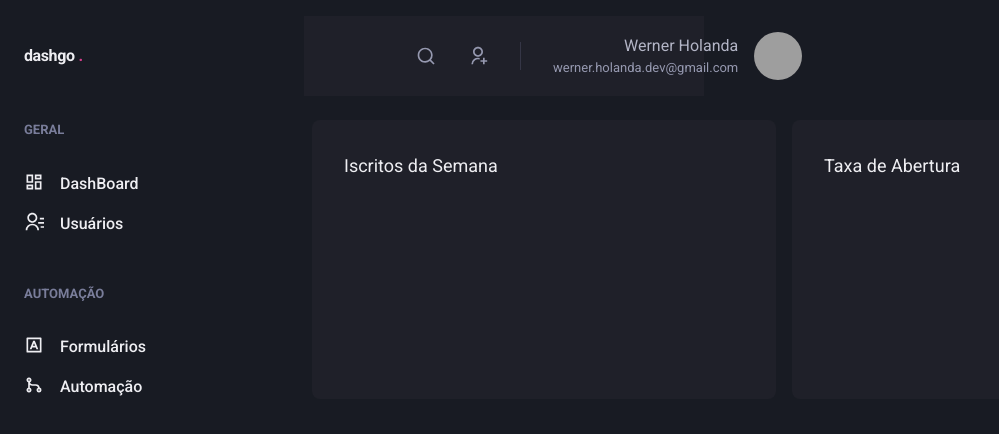
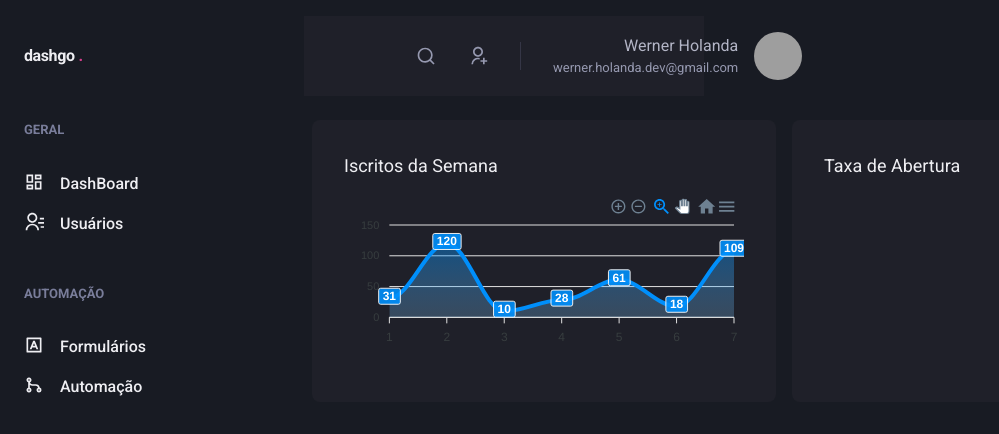
Before and after one commit to WernerHolanda/dasgo2, a Next.js app: page /dashboard in a window 1280 px wide. Shown: the top 434 px of the page, without its empty margins (0-999 px from the left). Built offline with nearby package versions, Linux system fonts and the light colour scheme; grey boxes are pictures that could not be loaded.

Commit message:
fixed bug

```diff
--- a/package.json
+++ b/package.json
@@ -16,9 +16,11 @@
     "@types/node": "20.4.6",
     "@types/react": "18.2.18",
     "@types/react-dom": "18.2.7",
+    "apexcharts": "^3.41.1",
     "framer-motion": "^10.15.0",
     "next": "13.4.12",
     "react": "18.2.0",
+    "react-apexcharts": "^1.4.1",
     "react-dom": "18.2.0",
     "react-icons": "^4.10.1",
     "typescript": "5.1.6"
--- a/src/pages/dashboard.tsx
+++ b/src/pages/dashboard.tsx
@@ -4,6 +4,12 @@ import React from "react";
 import { Sidebar } from "@/components/Sidebar";
 import Chart from 'react-apexcharts';
 
+
+const options = {};
+
+const series = [
+    { name: 'series1', data: [31,120,10,28,61, 18, 109]}
+]
 
 export default function Dashboard(){
     return(
@@ -29,7 +35,7 @@ export default function Dashboard(){
                         >Iscritos da Semana
                         </Text>
 
-
+                        <Chart options={options} series={series} type="area" height={160} />
                     </Box>
 
                     <Box
```
Also changed, not shown: 1 other file (tests, documents, lock files or other folders).
